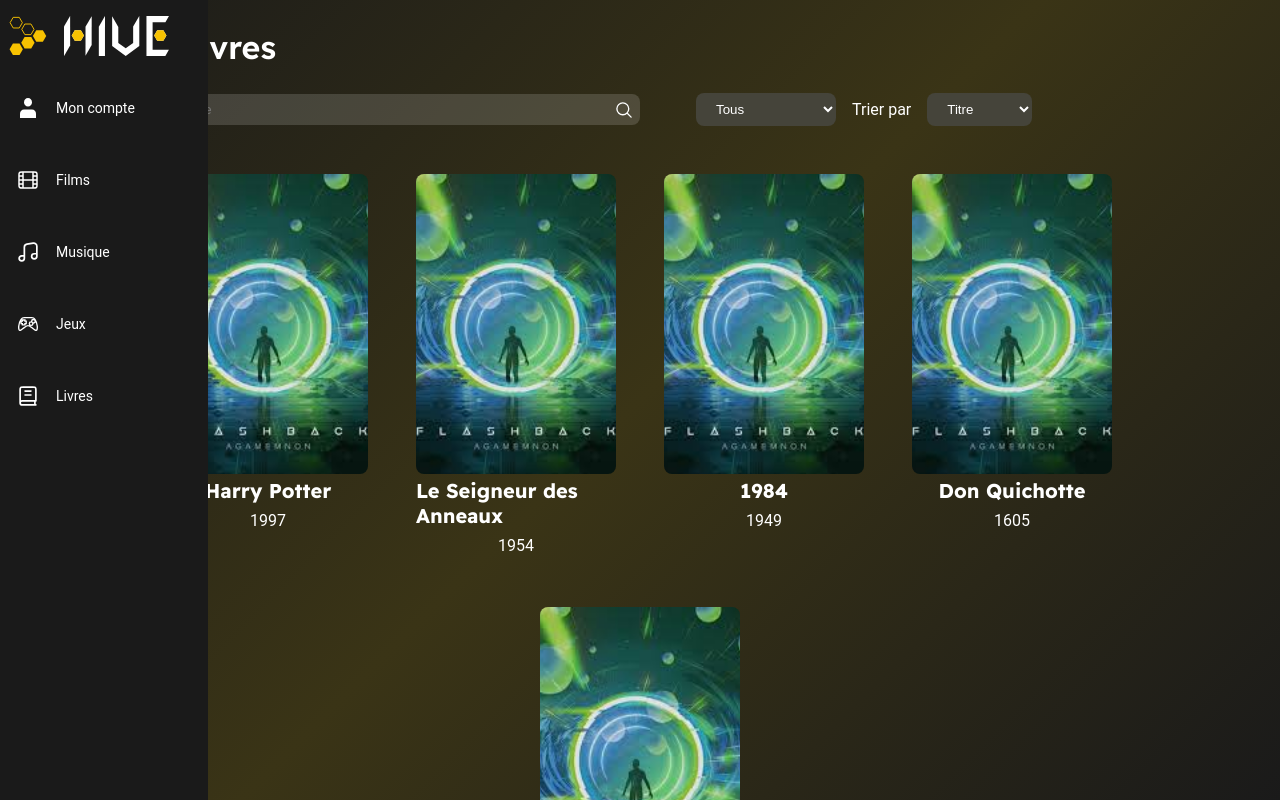
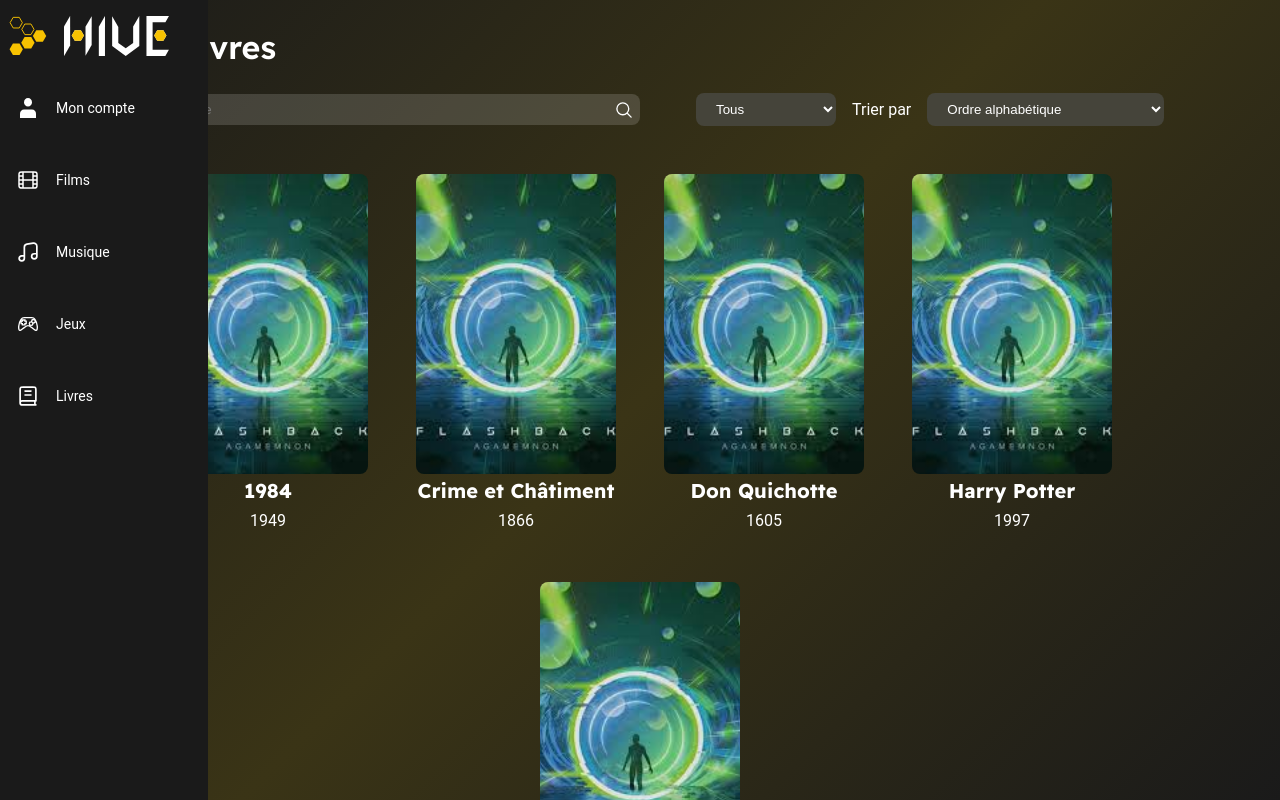
Before and after one commit to WildCodeSchool-CDA-FT-2025-03/projet1_cody, a React (Vite) app in the folder client/: page /book in a window 1280 px wide. Shown: the top 800 px of the page. Built offline with nearby package versions, Linux system fonts and the light colour scheme.

Commit message:
[FEAT] select dynamique avec fakeData

```diff
--- a/client/src/components/ContentList/ContentList.tsx
+++ b/client/src/components/ContentList/ContentList.tsx
@@ -1,14 +1,19 @@
 import CardRoot from "../ComponentsRoot/CardRoot";
 import { ContentType, ContentByType } from "../../types/ContentType";
 import { fakeData } from "./fakeData";
+import { useState, useEffect } from "react";
+import CardDataType from "../../types/Card.type";
 
 import styles from "./ContentList.module.css";
 
 type ContentListProps = {
   contentType: ContentType;
+  sortOption?: string;
 };
 
-function ContentList({ contentType }: ContentListProps) {
+function ContentList({ contentType, sortOption = "alphabetical" }: ContentListProps) {
+  const [sortedContent, setSortedContent] = useState<CardDataType[]>([]);
+
   // Convertir le contentType en type interne
   const getCardType = (): keyof ContentByType => {
     if (contentType === ContentType.Movies) return "film";
@@ -21,12 +26,29 @@
   };
 
   const cardType = getCardType();
-  const contentToDisplay = fakeData[cardType];
+
+  // Appliquer le tri lorsque les options de tri ou le contenu changent
+  useEffect(() => {
+    const contentToDisplay = [...fakeData[cardType]];
+
+    // Appliquer le tri
+    if (sortOption === "alphabetical") {
+      setSortedContent(contentToDisplay.sort((a, b) => a.title.localeCompare(b.title)));
+    } else if (sortOption === "alphabetical-reverse") {
+      setSortedContent(contentToDisplay.sort((a, b) => b.title.localeCompare(a.title)));
+    } else if (sortOption === "date-recent") {
+      setSortedContent(contentToDisplay.sort((a, b) => b.year - a.year));
+    } else if (sortOption === "date-old") {
+      setSortedContent(contentToDisplay.sort((a, b) => a.year - b.year));
+    } else {
+      setSortedContent(contentToDisplay);
+    }
+  }, [sortOption, cardType]);
 
   return (
     <div className={styles.contentList}>
-      {contentToDisplay.map((card) => (
-        <CardRoot key={card.id} {...card} />
+      {sortedContent.map((card) => (
+        <CardRoot key={card.id ?? card.title} {...card} />
       ))}
     </div>
   );
--- a/client/src/components/ContentList/fakeData.ts
+++ b/client/src/components/ContentList/fakeData.ts
@@ -1,6 +1,33 @@
 import { ContentByType } from "../../types/ContentType";
 import Music from "../../assets/images/music.jpeg";
 import Avenger from "../../assets/images/Avenger.jpg";
+
+export const genreOptions = {
+  movies: [
+    { value: "action", label: "Action" },
+    { value: "comedy", label: "Comédie" },
+    { value: "drama", label: "Drame" },
+    { value: "horror", label: "Horreur" },
+  ],
+  games: [
+    { value: "action", label: "Action" },
+    { value: "adventure", label: "Aventure" },
+    { value: "rpg", label: "RPG" },
+    { value: "strategy", label: "Stratégie" },
+  ],
+  books: [
+    { value: "fiction", label: "Fiction" },
+    { value: "non-fiction", label: "Non-fiction" },
+    { value: "biography", label: "Biographie" },
+    { value: "fantasy", label: "Fantasy" },
+  ],
+  music: [
+    { value: "rock", label: "Rock" },
+    { value: "pop", label: "Pop" },
+    { value: "jazz", label: "Jazz" },
+    { value: "classical", label: "Classique" },
+  ],
+};
 
 export const fakeData: ContentByType = {
   film: [
--- a/client/src/components/SearchAndFilter/SearchAndFilters.tsx
+++ b/client/src/components/SearchAndFilter/SearchAndFilters.tsx
@@ -7,9 +7,10 @@
 type SearchAndFiltersProps = {
   genreOptions: GenreType[];
   searchText: string;
+  onSortChange: (sortOption: string) => void;
 };
 
-function SearchAndFilters({ genreOptions, searchText }: SearchAndFiltersProps) {
+function SearchAndFilters({ genreOptions, searchText, onSortChange }: SearchAndFiltersProps) {
   return (
     <div className={styles.searchAndFilters}>
       <div className={styles.searchBarContainer}>
@@ -39,10 +40,16 @@
         <label htmlFor="sortBy" className={styles.sortByLabel}>
           Trier par
         </label>
-        <select className={styles.sortBy} name="sortBy" id="sortBy">
-          <option value="title">Titre</option>
-          <option value="date">Date</option>
-          <option value="rating">Note</option>
+        <select
+          className={styles.sortBy}
+          name="sortBy"
+          id="sortBy"
+          onChange={(e) => onSortChange(e.target.value)}
+        >
+          <option value="alphabetical">Ordre alphabétique</option>
+          <option value="alphabetical-reverse">Ordre alphabétique inverse</option>
+          <option value="date-recent">Plus récent</option>
+          <option value="date-old">Plus ancien</option>
         </select>
       </div>
     </div>
--- a/client/src/pages/ContentPage/ContentPage.tsx
+++ b/client/src/pages/ContentPage/ContentPage.tsx
@@ -1,6 +1,9 @@
+import { useState } from "react";
+
 import ContentList from "../../components/ContentList/ContentList";
 import SearchAndFilters from "../../components/SearchAndFilter/SearchAndFilters";
 import TitleAndBtnReturn from "../../components/ContentTitleAndBtnReturn/ContentTitleAndBtnReturn";
+import { genreOptions } from "../../components/ContentList/fakeData";
 
 import { ContentType } from "../../types/ContentType";
 
@@ -11,39 +14,15 @@
   title: string;
 };
 
-const genreOptions = {
-  movies: [
-    { value: "action", label: "Action" },
-    { value: "comedy", label: "Comédie" },
-    { value: "drama", label: "Drame" },
-    { value: "horror", label: "Horreur" },
-  ],
-  games: [
-    { value: "action", label: "Action" },
-    { value: "adventure", label: "Aventure" },
-    { value: "rpg", label: "RPG" },
-    { value: "strategy", label: "Stratégie" },
-  ],
-  books: [
-    { value: "fiction", label: "Fiction" },
-    { value: "non-fiction", label: "Non-fiction" },
-    { value: "biography", label: "Biographie" },
-    { value: "fantasy", label: "Fantasy" },
-  ],
-  music: [
-    { value: "rock", label: "Rock" },
-    { value: "pop", label: "Pop" },
-    { value: "jazz", label: "Jazz" },
-    { value: "classical", label: "Classique" },
-  ],
-};
+function ContentPage({ contentType, title }: ContentPageProps) {
+  const [sortOption, setSortOption] = useState("alphabetical");
 
-function ContentPage({ contentType, title }: ContentPageProps) {
   const getSearchText = () => {
-    if (contentType === "movies") return "un film";
-    if (contentType === "games") return "un jeu";
-    if (contentType === "books") return "un livre";
-    if (contentType === "music") return "une musique";
+    if (contentType === ContentType.Movies) return "un film";
+    if (contentType === ContentType.Games) return "un jeu";
+    if (contentType === ContentType.Books) return "un livre";
+    if (contentType === ContentType.Music) return "une musique";
+    return "";
   };
 
   return (
@@ -51,10 +30,11 @@
       <section className={styles.contentPage}>
         <TitleAndBtnReturn title={title} />
         <SearchAndFilters
+          searchText={getSearchText()}
           genreOptions={genreOptions[contentType] || []}
-          searchText={getSearchText() || ""}
+          onSortChange={setSortOption}
         />
-        <ContentList contentType={contentType} />
+        <ContentList contentType={contentType} sortOption={sortOption} />
       </section>
     </>
   );
```
